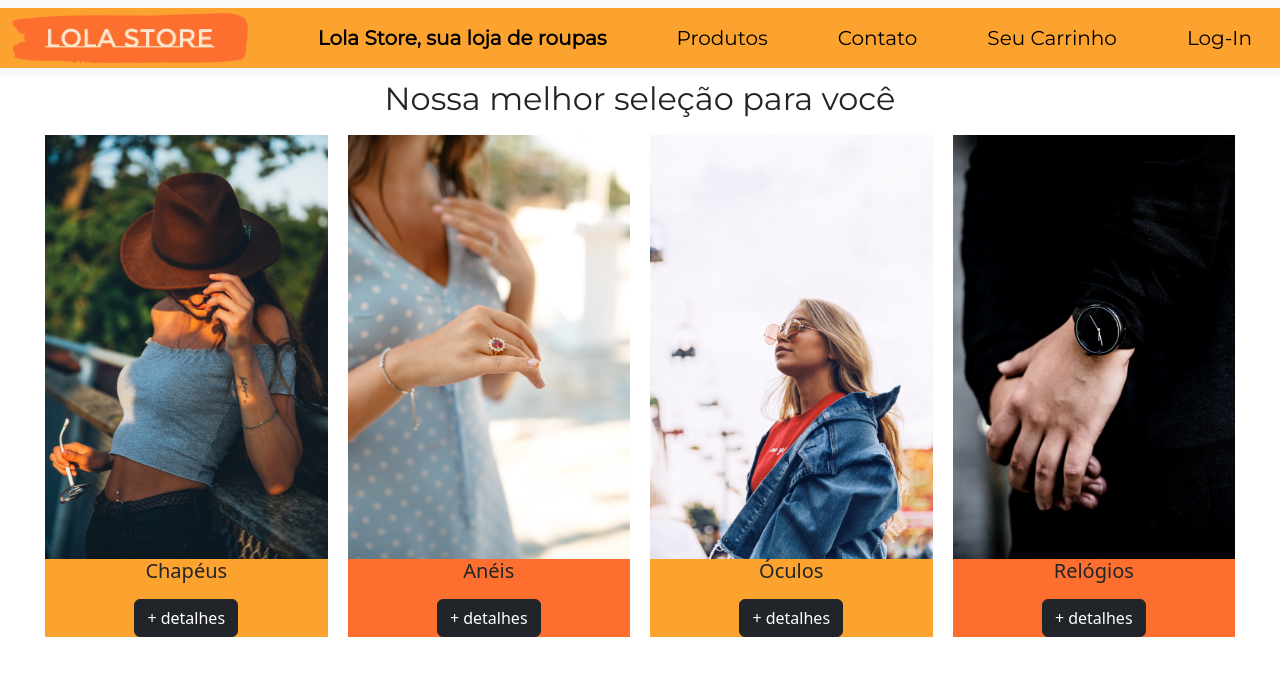
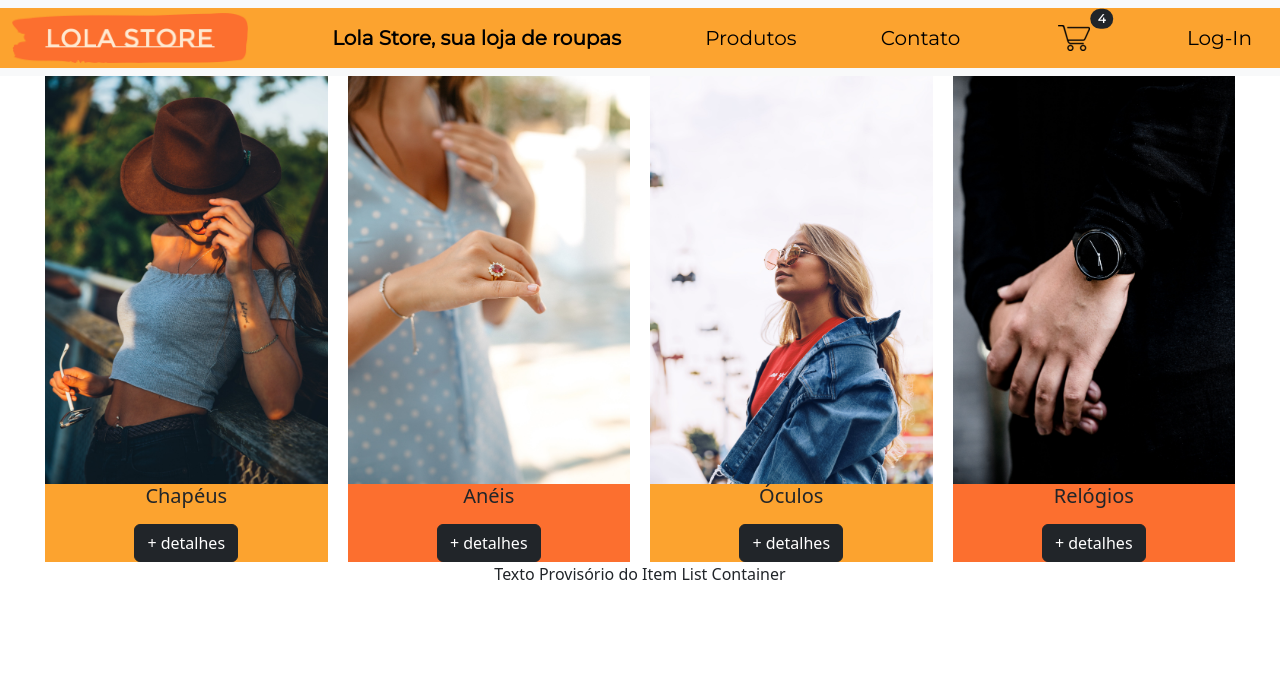
Before and after one commit to BrunoMadera/LolaStoreMadera, a React (Create React App) app: page / in a window 1280 px wide. Shown: the top 676 px of the page. Built offline with nearby package versions, Linux system fonts and the light colour scheme.

Commit message:
landing+cart

```diff
--- a/public/index.html
+++ b/public/index.html
@@ -14,7 +14,6 @@
     <link rel="preconnect" href="https://fonts.gstatic.com">
     <link href="https://fonts.googleapis.com/css2?family=Montserrat" rel="stylesheet">
 
-
     <link rel="apple-touch-icon" href="%PUBLIC_URL%/logo192.png" />
 
 
--- a/src/App.css
+++ b/src/App.css
@@ -1,6 +1,6 @@
 section{
 
-  margin-top: 75px;
+  margin: auto;
 
  }
 
@@ -48,6 +48,8 @@ section{
   }
 }
 
+/*  */
+
 .container1 {
 
   display: grid;
@@ -69,7 +71,7 @@ section{
 
 .link2 { grid-area: link2; }
 
-.link3 { grid-area: link3; }
+.link3 { grid-area: link3; max-height: 50px;} /* cart */
 
 .link4 { grid-area: link4; }
 
@@ -105,11 +107,13 @@ font-weight: 100;
   grid-area: titulo;
   font-family: 'Montserrat';
   font-size: xx-large;
+
 }
 
 .box1 {
   align-self: center;
   grid-area: box1;
+  border-radius: 20px;
 }
 
 .box2 {
--- a/src/App.js
+++ b/src/App.js
@@ -2,6 +2,7 @@ import logo from './logo.svg';
 import './App.css';
 import NavBar from './components/NavBar';
 import ProductsCards from './components/ProductsCards';
+import ItemListContainer from './components/ItemListContainer';
 
 
 function App() {
@@ -14,6 +15,8 @@ function App() {
 
     <section><ProductsCards /></section>
 
+    <section><ItemListContainer /></section>
+
     </body>
 
     <footer></footer>
--- /dev/null
+++ b/src/components/CartWidget.jsx
@@ -0,0 +1,18 @@
+// import the image
+
+let cartIco = require('./icons/cartIcon_32px.png');
+
+function CartWidget() {
+        return (
+  <div>
+    <button type="button" class="btn position-relative">
+      <img src={cartIco} alt=""></img>
+      <span class="position-absolute top-0 start-100 translate-middle badge rounded-pill bg-dark">
+        4
+      </span>
+    </button>
+  </div>
+   );
+}
+
+export default CartWidget;
--- /dev/null
+++ b/src/components/ItemListContainer.jsx
@@ -0,0 +1,11 @@
+
+
+function ItemListContainer() {
+        return (
+  <div>
+      <p>Texto Provisório do Item List Container</p>
+  </div>
+   );
+}
+
+export default ItemListContainer;
--- a/src/components/NavBar.jsx
+++ b/src/components/NavBar.jsx
@@ -1,6 +1,9 @@
 // import the image
 
+import CartWidget from './CartWidget';
+
 let logoLola = require('./images/lolaStoreTransp.png');
+let cartIco = require('./icons/cartIcon_32px.png');
 
 function NavBar() {
         return (
@@ -16,7 +19,9 @@ function NavBar() {
           <a className="navbar-brand Tit1" id='nome' href="#">Lola Store, sua loja de roupas</a>
           <a className="navbar-brand Tit2" href="#">Produtos</a>
           <a className="navbar-brand Tit2" href="#">Contato</a>
-          <a className="navbar-brand Tit2" href="#">Seu Carrinho</a>
+          <a className="navbar-brand Tit2" href="#">
+            <CartWidget />
+          </a>
           <a className="navbar-brand Tit2" href="#">Log-In</a>
     </div>
   </nav>
--- a/src/components/ProductsCards.jsx
+++ b/src/components/ProductsCards.jsx
@@ -13,7 +13,7 @@ function ProductsCards() {
 
 <section  className="container2">
 
-    <div className="titulo">Nossa melhor seleção para você</div>
+    {/* <div className="titulo">Nossa melhor seleção para você</div> */}
 
     <div className="box1">
         <div className="card-group" style={{backgroundColor: "#fca32f",}}>
```
Also changed, not shown: src/components/icons/cartIcon.png (added), src/components/icons/cartIcon_32px.png (added).
